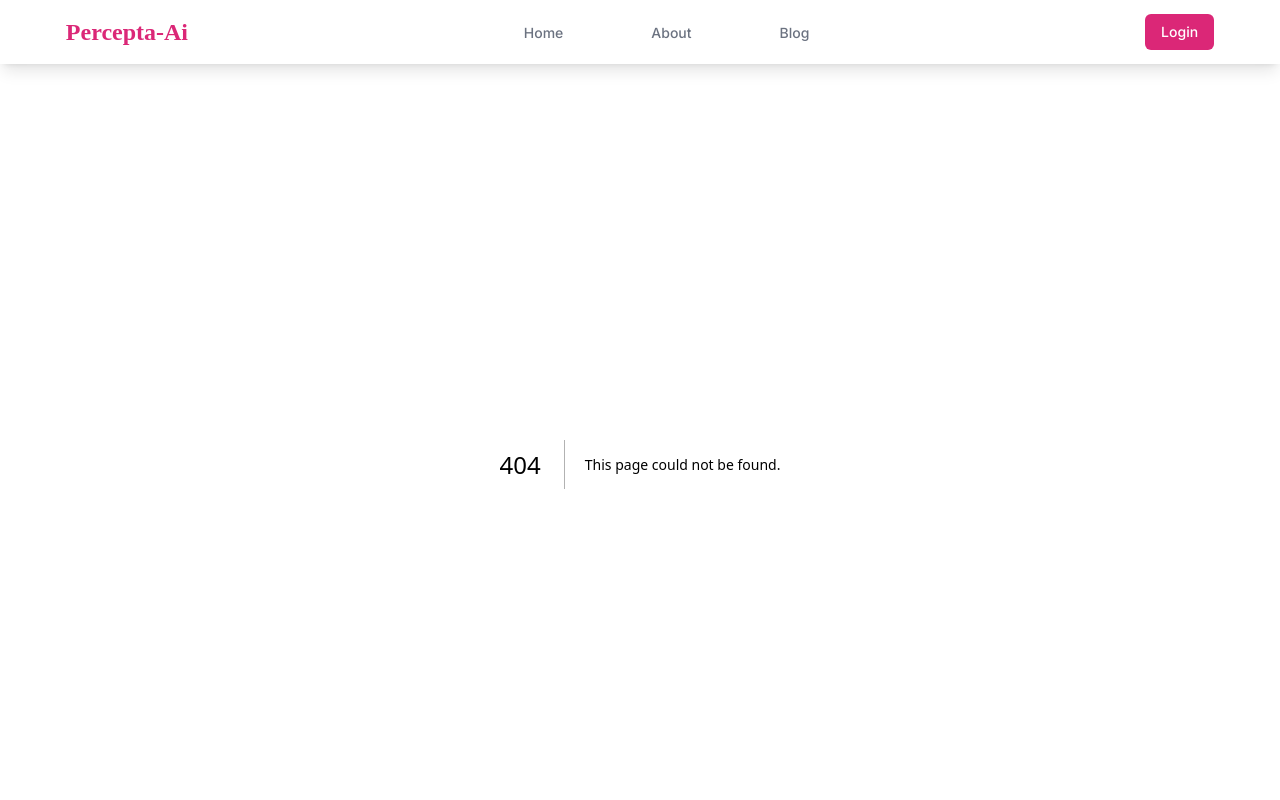
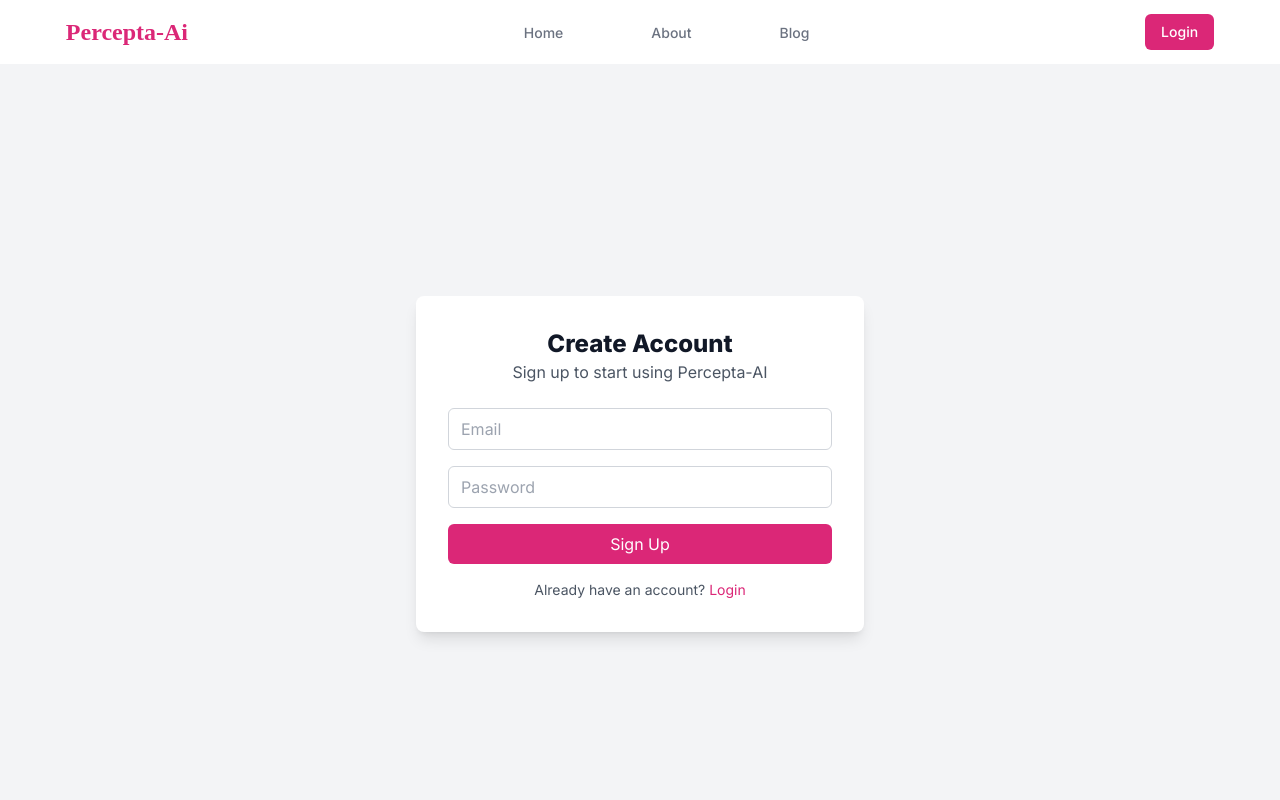
Before and after one commit to Devinbedi22/Percepta, a Next.js app in the folder Frontend/: page /signup in a window 1280 px wide. Before the commit this address had no page. Shown: the top 800 px of the page. Built offline with nearby package versions, Linux system fonts and the light colour scheme.

Commit message:
feat: add signup page

```diff
--- /dev/null
+++ b/Frontend/src/app/signup/page.tsx
@@ -0,0 +1,64 @@
+"use client"
+
+import { useState } from "react"
+import Link from "next/link"
+
+export default function Signup() {
+  const [email, setEmail] = useState("")
+  const [password, setPassword] = useState("")
+
+  const handleSubmit = (e: React.FormEvent) => {
+    e.preventDefault()
+    // signup logic will go here later
+    console.log("Signup attempt:", { email, password })
+  }
+
+  return (
+    <div className="flex items-center justify-center min-h-screen bg-gray-100">
+      <div className="w-full max-w-md bg-white p-8 rounded-lg shadow-lg">
+        <div className="mb-6 text-center">
+          <h2 className="text-2xl font-extrabold text-gray-900">
+            Create Account
+          </h2>
+          <p className="text-gray-600">
+            Sign up to start using Percepta-AI
+          </p>
+        </div>
+
+        <form onSubmit={handleSubmit} className="space-y-4">
+          <input
+            type="email"
+            placeholder="Email"
+            value={email}
+            onChange={(e) => setEmail(e.target.value)}
+            className="w-full px-3 py-2 border border-gray-300 rounded-md focus:ring-2 focus:ring-pink-500"
+            required
+          />
+
+          <input
+            type="password"
+            placeholder="Password"
+            value={password}
+            onChange={(e) => setPassword(e.target.value)}
+            className="w-full px-3 py-2 border border-gray-300 rounded-md focus:ring-2 focus:ring-pink-500"
+            required
+          />
+
+          <button
+            type="submit"
+            className="w-full bg-pink-600 text-white py-2 rounded-md hover:bg-pink-700"
+          >
+            Sign Up
+          </button>
+        </form>
+
+        <p className="mt-4 text-sm text-center text-gray-600">
+          Already have an account?{" "}
+          <Link href="/login" className="text-pink-600 hover:underline">
+            Login
+          </Link>
+        </p>
+      </div>
+    </div>
+  )
+}
```
